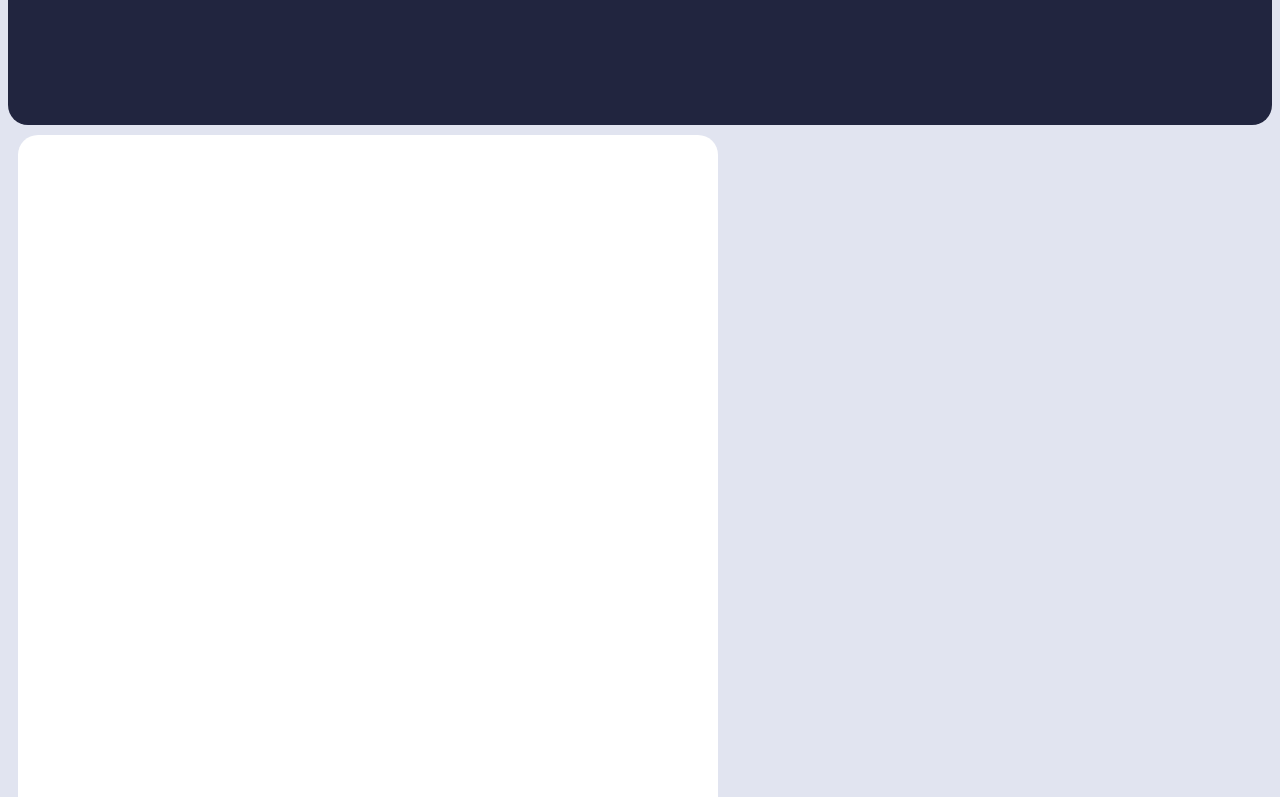
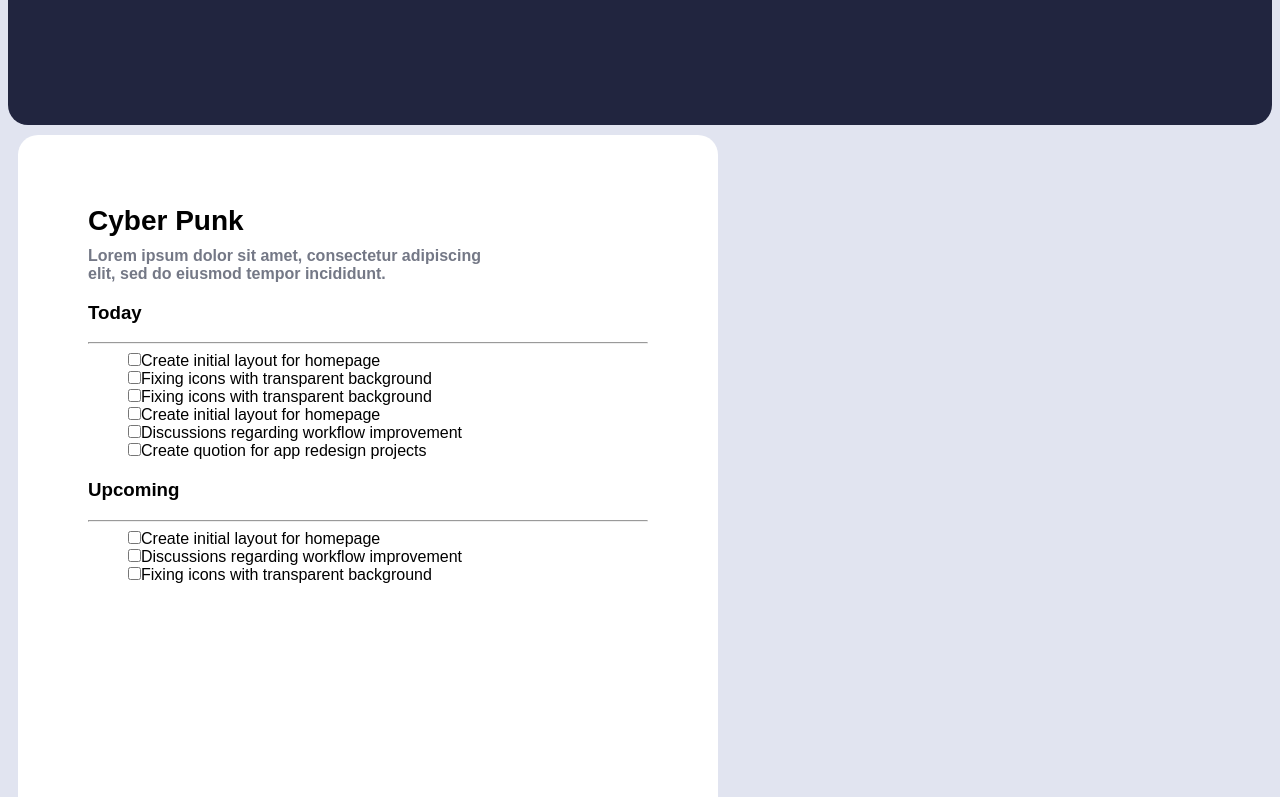
Before and after one commit to radoslawgrygierzec/ToDo, a plain HTML site: page index.html in a window 1280 px wide. Shown: the part 783-1580 px from the top of the page. Drawn offline with Linux system fonts and the light colour scheme; a web font is replaced by a local one.

Commit message:
Started right_side

```diff
--- a/index.html
+++ b/index.html
@@ -51,7 +51,25 @@
             </section>
         </div>
         <div class="right_block">
-
+            <h2>Cyber Punk</h2>
+            <h4>Lorem ipsum dolor sit amet, consectetur adipiscing elit, sed do eiusmod tempor incididunt.</h4>
+            <h3>Today</h3>
+            <hr>
+            <ul>
+                <li><input type="checkbox">Create initial layout for homepage</li>
+                <li><input type="checkbox">Fixing icons with transparent background</li>
+                <li><input type="checkbox">Fixing icons with transparent background</li>
+                <li><input type="checkbox">Create initial layout for homepage</li>
+                <li><input type="checkbox">Discussions regarding workflow improvement</li>
+                <li><input type="checkbox">Create quotion for app redesign projects</li>
+            </ul>
+            <h3>Upcoming</h3>
+            <hr>
+            <ul>
+                <li><input type="checkbox">Create initial layout for homepage</li>
+                <li><input type="checkbox">Discussions regarding workflow improvement</li>
+                <li><input type="checkbox">Fixing icons with transparent background</li>
+            </ul>
         </div>
     </div>
 </body>
--- a/scss/base/_base.scss
+++ b/scss/base/_base.scss
@@ -29,6 +29,27 @@ h1 {
     display: block;
 }
 
+.right_block h2 {
+    font-size: 28px;
+    margin: 0;
+}
+
+.right_block h3 {
+    color: black;
+}
+
+ul {
+    color: black;
+    margin: 0;
+    list-style: none;
+
+}
+
+ul input {
+    margin: 0;
+    width: unset;
+}
+
 h4 {
     color: $brand-gray;
     display: block;
@@ -37,6 +58,13 @@ h4 {
     word-spacing: 3px;
     letter-spacing: 1px;
     margin: 10px 0;
+}
+
+.right_block h4 {
+    text-align: left;
+    word-spacing: unset;
+    letter-spacing: unset;
+    font-size: 16px;
 }
 
 h3 span {
@@ -48,3 +76,7 @@ h3 span {
     padding: 10px 0 40px;
     margin: 0;
 }
+
+h2 {
+    color: black;
+}
--- a/scss/layout/_container.scss
+++ b/scss/layout/_container.scss
@@ -22,9 +22,11 @@
 
 .right_block {
     background-color: $white;
-    width: 700px;
-    height: 880px;
+    border-radius: $border-radius;
+    width: 560px;
+    height: 710px;
+    margin: 10px;
+    padding: 70px 70px 100px;
+    position: relative;
     float: left;
-    margin: 10px;
-    border-radius: $border-radius;
 }
```
Also changed, not shown: css/app.css, 1 other file.
